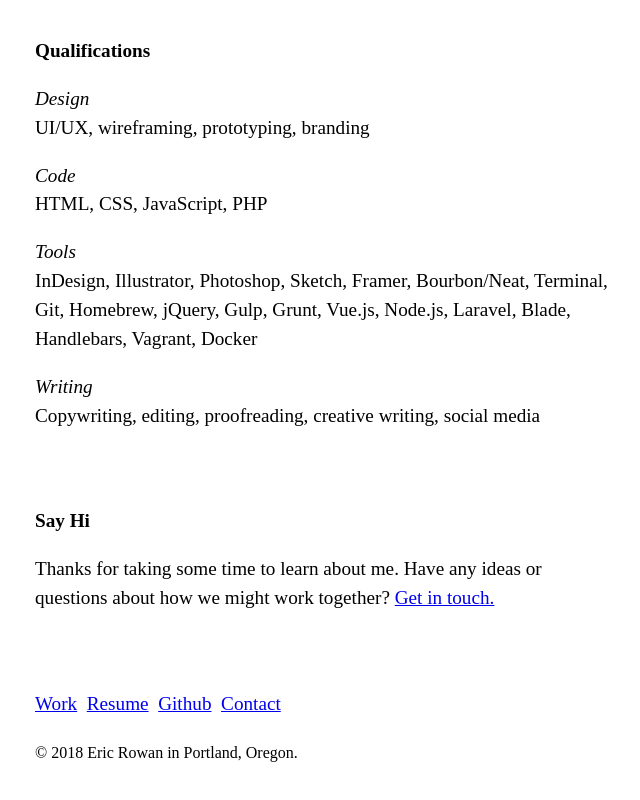
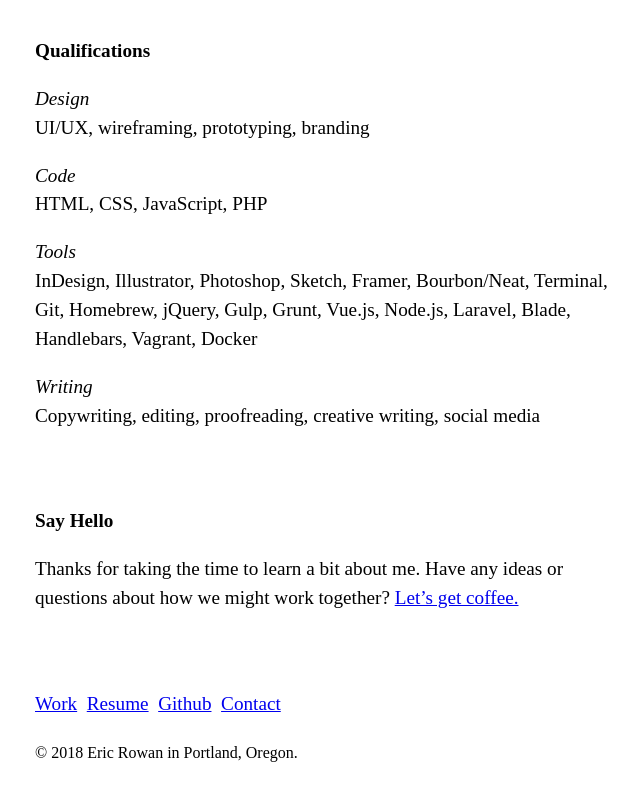
Before and after one commit to ericrowan/ericrowan.github.io, a plain HTML site: page index.html in a window 1280 px wide. Shown: the part 1627-2427 px from the top of the page, without its empty margins (173-813 px from the left). Drawn offline with nearby package versions, Linux system fonts and the light colour scheme; a script that the page names is missing.

Commit message:
Update index.html

```diff
--- a/index.html
+++ b/index.html
@@ -102,8 +102,8 @@
 
       <section class="learn-more">
 
-        <p><strong>Say Hi</strong></p>
-        <p>Thanks for taking some time to learn about me. Have any ideas or questions about how we might work together? <a href="mailto:erow80@gmail.com">Get in touch.</a></p>
+        <p><strong>Say Hello</strong></p>
+        <p>Thanks for taking the time to learn a bit about me. Have any ideas or questions about how we might work together? <a href="mailto:erow80@gmail.com">Let&#8217;s get coffee.</a></p>
 
       </section>
 
```
